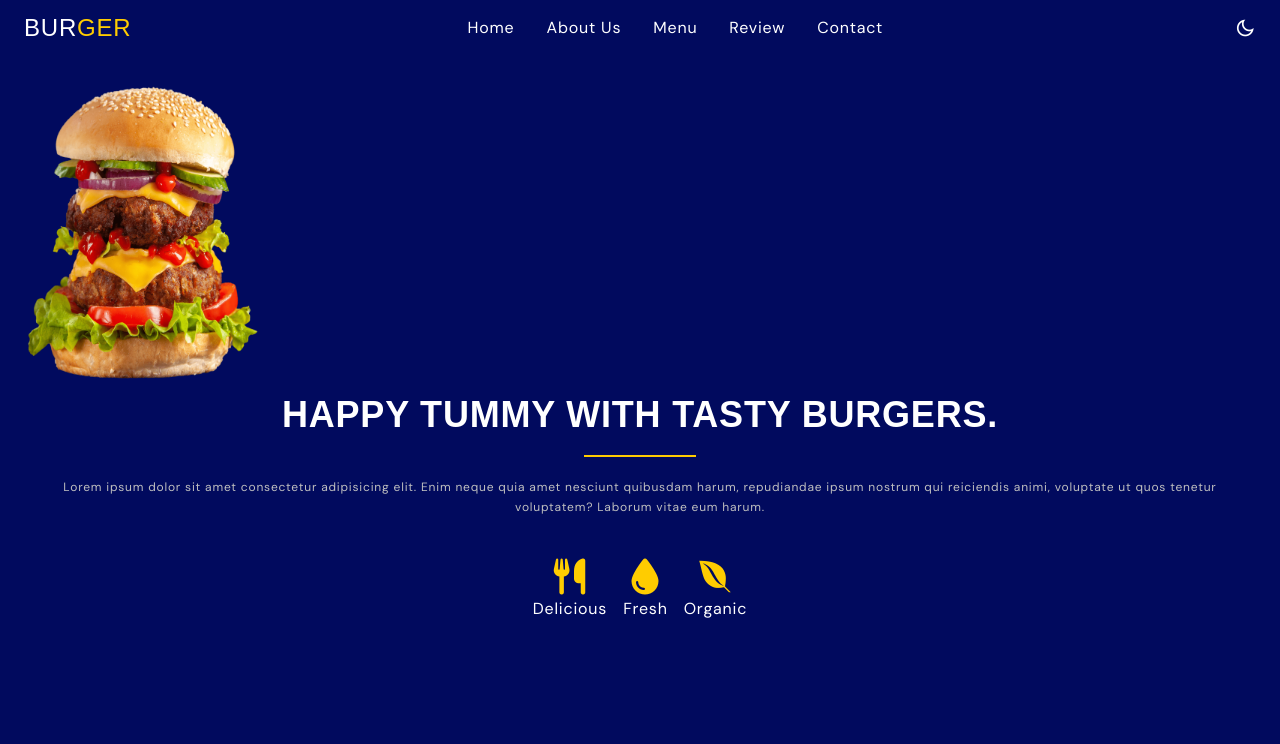
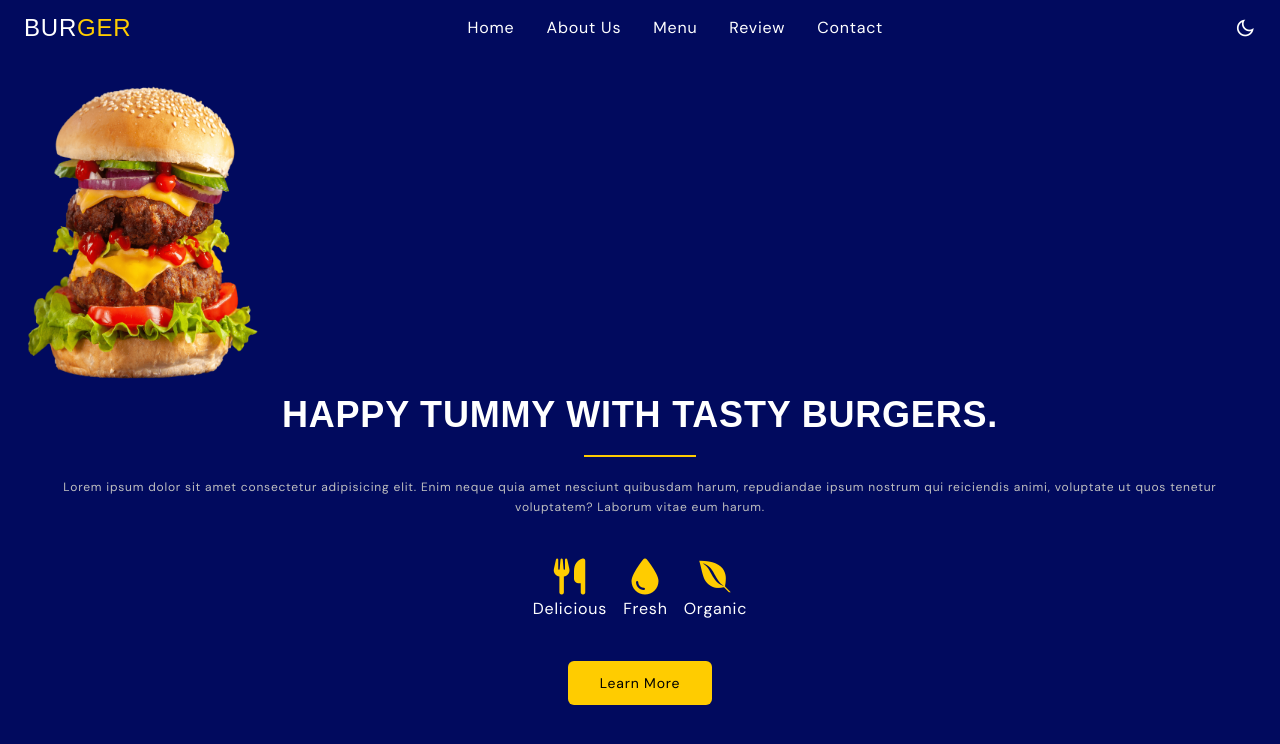
Before and after one commit to Usman-837/Burger_Website, a React (Vite) app: page / in a window 1280 px wide. Shown: the top 744 px of the page. Built offline with nearby package versions, Linux system fonts and the light colour scheme.

Commit message:
add learn more button in banner section

```diff
--- a/src/Banner.jsx
+++ b/src/Banner.jsx
@@ -32,6 +32,7 @@ const Banner = () => {
                                 Organic
                             </div>
                         </div>
+                        <a href="#" className="btn btn-primary">learn more</a>
                     </div>
                 </div>
             </section>
--- a/src/index.css
+++ b/src/index.css
@@ -16,6 +16,16 @@
     }
 }
 
+@layer components {
+    .btn {
+        @apply inline-block text-sm py-3 px-8 capitalize text-center cursor-pointer rounded-md ease-linear duration-200;
+    }
+
+    .btn-primary {
+        @apply text-blackColor bg-secondaryColor hover:opacity-75;
+    }
+}
+
 @layer utilities{
     .home__title {
         @apply text-4xl font-oswald font-bold uppercase max-lg:text-6xl;
```
